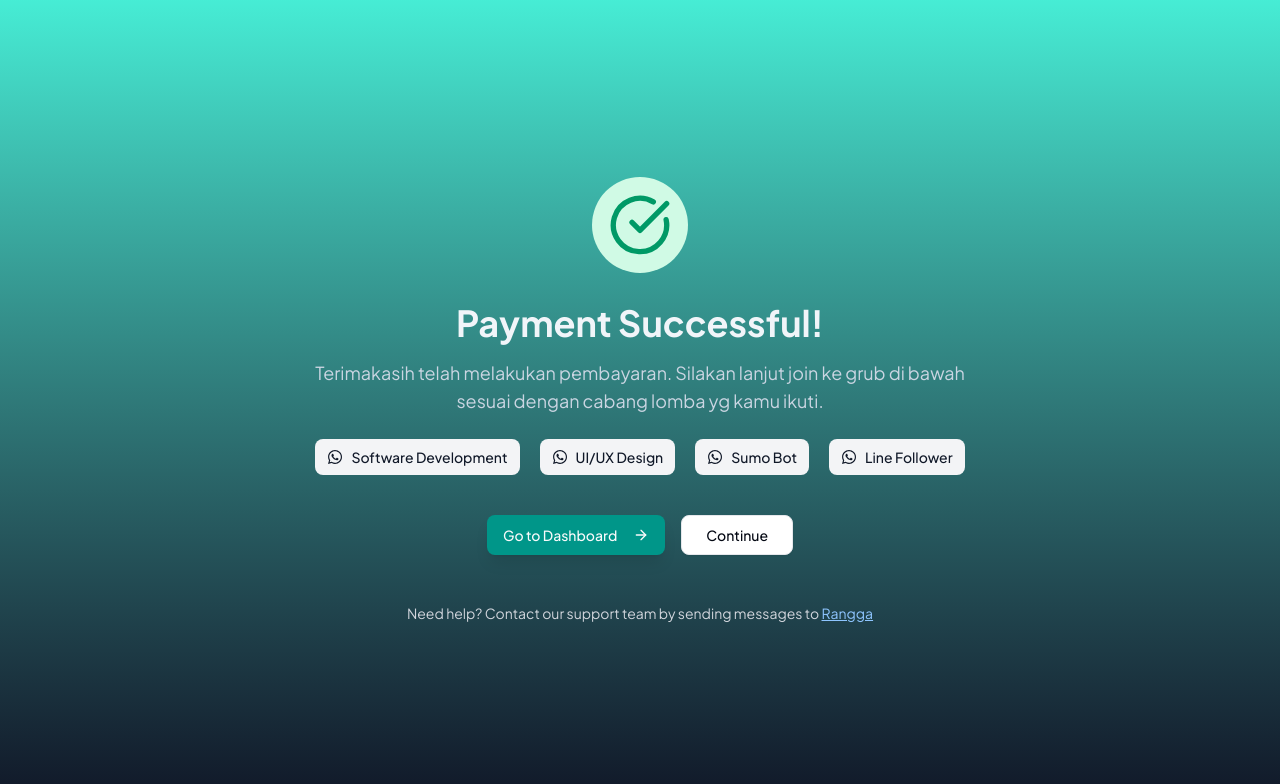
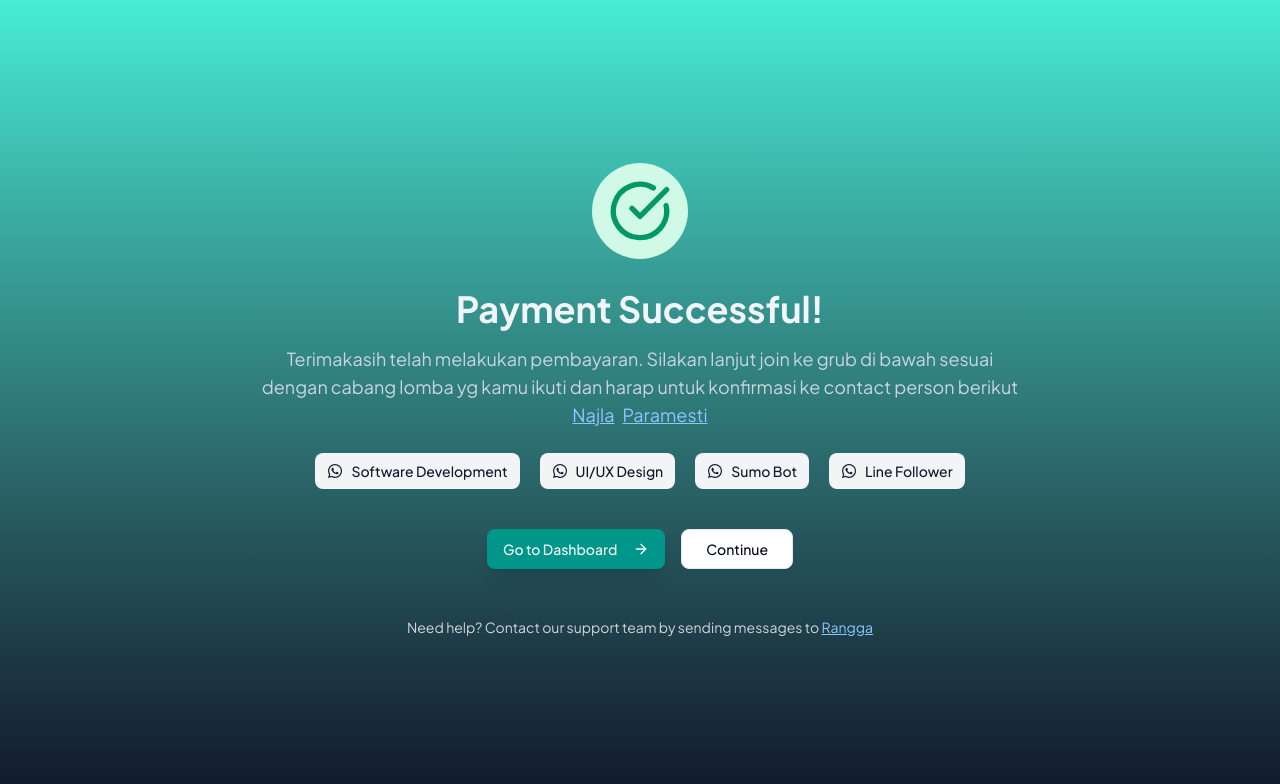
Before and after one commit to airlanggapradana/fostifest, a React (Vite) app in the folder client/: page /register-competition/success in a window 1280 px wide. Shown: the top 784 px of the page. Built offline with nearby package versions, Linux system fonts and the light colour scheme.

Commit message:
feat: enhance PaymentSuccess messaging with WhatsApp contact links

```diff
--- a/client/src/routes/PaymentSuccess.tsx
+++ b/client/src/routes/PaymentSuccess.tsx
@@ -27,9 +27,18 @@ const PaymentSuccessPage = () => {
         <h1 className="text-3xl sm:text-4xl font-bold text-slate-100 mb-4 animate-fadeInUp animation-delay-200">
           Payment Successful!
         </h1>
-        <p className="text-lg text-slate-300 max-w-2xl mx-auto animate-fadeInUp animation-delay-300">
+        <p className="text-lg text-slate-300 max-w-3xl mx-auto animate-fadeInUp animation-delay-300">
           Terimakasih telah melakukan pembayaran. Silakan lanjut join ke grub di bawah sesuai dengan cabang lomba yg
-          kamu ikuti.
+          kamu ikuti dan harap untuk konfirmasi ke contact person berikut <span>
+            <a href="https://wa.me/082137748602"
+               className="text-blue-300 hover:text-blue-400 underline transition-colors mr-2">
+              Najla
+            </a>
+          <a href="https://wa.me/085713041829"
+             className="text-blue-300 hover:text-blue-400 underline transition-colors">
+              Paramesti
+            </a>
+        </span>
         </p>
 
         <div className="mt-6 space-y-4 animate-fadeInUp animation-delay-400">
```
